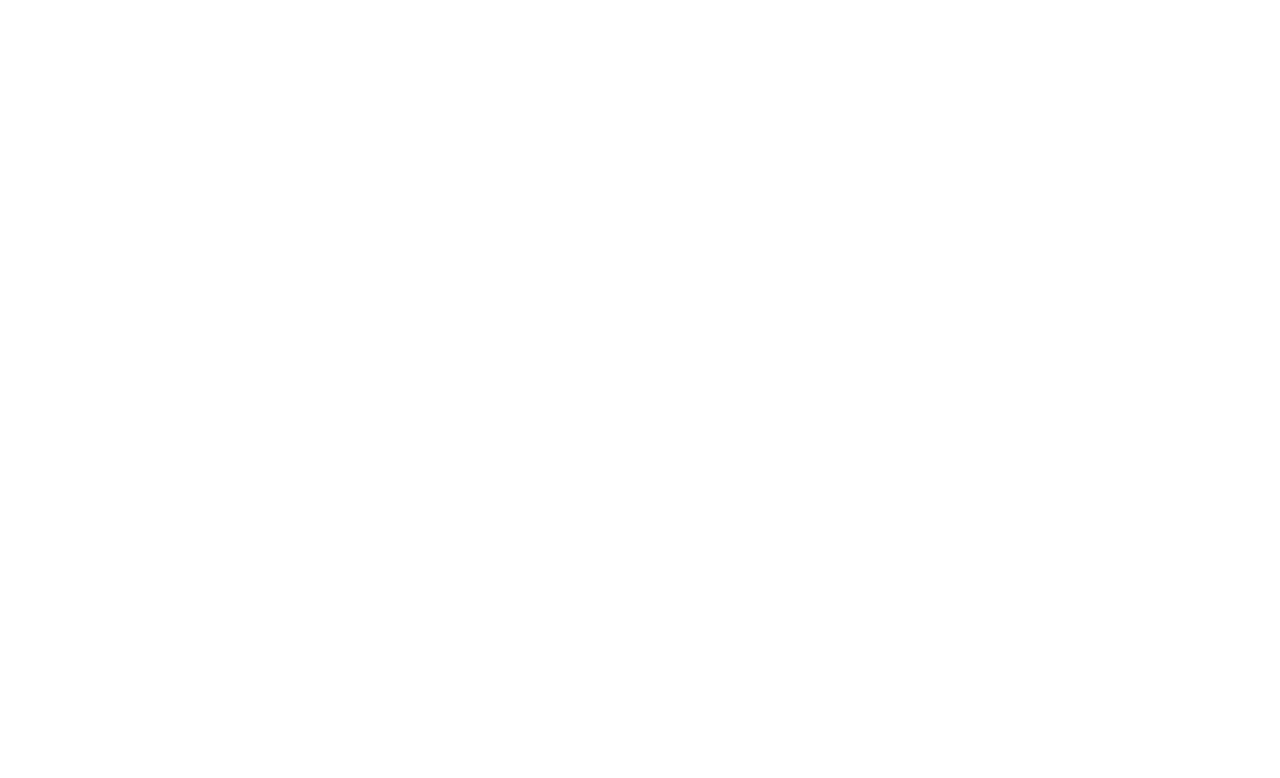
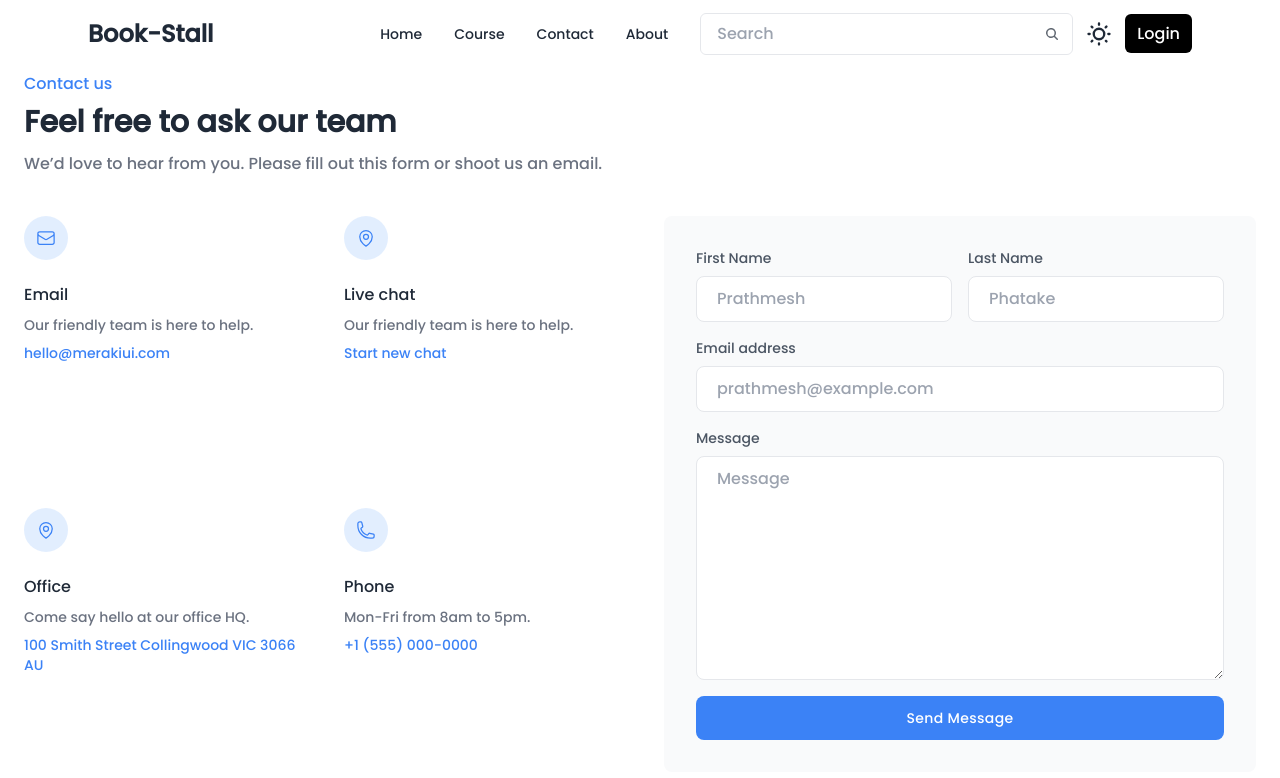
Before and after one commit to PrathmeshPhatake/Book-Stall, a React (Vite) app in the folder Frontend/: page /contact in a window 1280 px wide. Before the commit this address had no page. Shown: the top 778 px of the page. Built offline with nearby package versions, Linux system fonts and the light colour scheme.

Commit message:
about page

```diff
--- a/Frontend/src/App.jsx
+++ b/Frontend/src/App.jsx
@@ -3,6 +3,7 @@
 import { Navigate, Route, Routes } from "react-router-dom";
 import Courses from "./courses/Courses";
 import Signup from "./components/Signup";
+import Contactus from "./contactUs/contactus";
 import { Toaster } from "react-hot-toast";
 import { useAuth } from "./context/AuthProvider";
 
@@ -20,6 +21,7 @@
             /* element={<Courses/>} */
           />
           <Route path="/signup" element={<Signup />} />
+          <Route path="/contact" element={<Contactus/>} />
         </Routes>
         <Toaster />
       </div>
--- a/Frontend/src/components/Navbar.jsx
+++ b/Frontend/src/components/Navbar.jsx
@@ -46,7 +46,7 @@
         <a href="/course">Course</a>
       </li>
       <li>
-        <a>Contact</a>
+        <a  href="/contact">Contact</a>
       </li>
       <li>
         <a>About</a>
--- /dev/null
+++ b/Frontend/src/contactUs/contactus.jsx
@@ -0,0 +1,107 @@
+import React from 'react'
+import Navbar from '../components/Navbar'
+
+function contactus() {
+  return (
+    <>
+    <Navbar/>
+    <section class="bg-white dark:bg-gray-900 mt-6" >
+    <div class="container px-6 py-12 mx-auto">
+        <div>
+            <p class="font-medium text-blue-500 dark:text-blue-400">Contact us</p>
+
+            <h1 class="mt-2 text-2xl font-semibold text-gray-800 md:text-3xl dark:text-white">Feel free to ask our team</h1>
+
+            <p class="mt-3 text-gray-500 dark:text-gray-400">We’d love to hear from you. Please fill out this form or shoot us an email.</p>
+        </div>
+
+        <div class="grid grid-cols-1 gap-12 mt-10 lg:grid-cols-2">
+            <div class="grid grid-cols-1 gap-12 md:grid-cols-2">
+                <div>
+                    <span class="inline-block p-3 text-blue-500 rounded-full bg-blue-100/80 dark:bg-gray-800">
+                        <svg xmlns="http://www.w3.org/2000/svg" fill="none" viewBox="0 0 24 24" stroke-width="1.5" stroke="currentColor" class="w-5 h-5">
+                            <path stroke-linecap="round" stroke-linejoin="round" d="M21.75 6.75v10.5a2.25 2.25 0 01-2.25 2.25h-15a2.25 2.25 0 01-2.25-2.25V6.75m19.5 0A2.25 2.25 0 0019.5 4.5h-15a2.25 2.25 0 00-2.25 2.25m19.5 0v.243a2.25 2.25 0 01-1.07 1.916l-7.5 4.615a2.25 2.25 0 01-2.36 0L3.32 8.91a2.25 2.25 0 01-1.07-1.916V6.75" />
+                        </svg>
+                    </span>
+
+                    <h2 class="mt-4 text-base font-medium text-gray-800 dark:text-white">Email</h2>
+                    <p class="mt-2 text-sm text-gray-500 dark:text-gray-400">Our friendly team is here to help.</p>
+                    <p class="mt-2 text-sm text-blue-500 dark:text-blue-400">hello@merakiui.com</p>
+                </div>
+
+                <div>
+                    <span class="inline-block p-3 text-blue-500 rounded-full bg-blue-100/80 dark:bg-gray-800">
+                        <svg xmlns="http://www.w3.org/2000/svg" fill="none" viewBox="0 0 24 24" stroke-width="1.5" stroke="currentColor" class="w-5 h-5">
+                            <path stroke-linecap="round" stroke-linejoin="round" d="M15 10.5a3 3 0 11-6 0 3 3 0 016 0z" />
+                            <path stroke-linecap="round" stroke-linejoin="round" d="M19.5 10.5c0 7.142-7.5 11.25-7.5 11.25S4.5 17.642 4.5 10.5a7.5 7.5 0 1115 0z" />
+                        </svg>
+                    </span>
+
+                    <h2 class="mt-4 text-base font-medium text-gray-800 dark:text-white">Live chat</h2>
+                    <p class="mt-2 text-sm text-gray-500 dark:text-gray-400">Our friendly team is here to help.</p>
+                    <p class="mt-2 text-sm text-blue-500 dark:text-blue-400">Start new chat</p>
+                </div>
+
+                <div>
+                    <span class="inline-block p-3 text-blue-500 rounded-full bg-blue-100/80 dark:bg-gray-800">
+                        <svg xmlns="http://www.w3.org/2000/svg" fill="none" viewBox="0 0 24 24" stroke-width="1.5" stroke="currentColor" class="w-5 h-5">
+                            <path stroke-linecap="round" stroke-linejoin="round" d="M15 10.5a3 3 0 11-6 0 3 3 0 016 0z" />
+                            <path stroke-linecap="round" stroke-linejoin="round" d="M19.5 10.5c0 7.142-7.5 11.25-7.5 11.25S4.5 17.642 4.5 10.5a7.5 7.5 0 1115 0z" />
+                        </svg>
+                    </span>
+
+                    <h2 class="mt-4 text-base font-medium text-gray-800 dark:text-white">Office</h2>
+                    <p class="mt-2 text-sm text-gray-500 dark:text-gray-400">Come say hello at our office HQ.</p>
+                    <p class="mt-2 text-sm text-blue-500 dark:text-blue-400">100 Smith Street Collingwood VIC 3066 AU</p>
+                </div>
+
+                <div>
+                    <span class="inline-block p-3 text-blue-500 rounded-full bg-blue-100/80 dark:bg-gray-800">
+                        <svg xmlns="http://www.w3.org/2000/svg" fill="none" viewBox="0 0 24 24" stroke-width="1.5" stroke="currentColor" class="w-5 h-5">
+                            <path stroke-linecap="round" stroke-linejoin="round" d="M2.25 6.75c0 8.284 6.716 15 15 15h2.25a2.25 2.25 0 002.25-2.25v-1.372c0-.516-.351-.966-.852-1.091l-4.423-1.106c-.44-.11-.902.055-1.173.417l-.97 1.293c-.282.376-.769.542-1.21.38a12.035 12.035 0 01-7.143-7.143c-.162-.441.004-.928.38-1.21l1.293-.97c.363-.271.527-.734.417-1.173L6.963 3.102a1.125 1.125 0 00-1.091-.852H4.5A2.25 2.25 0 002.25 4.5v2.25z" />
+                        </svg>
+                    </span>
+
+                    <h2 class="mt-4 text-base font-medium text-gray-800 dark:text-white">Phone</h2>
+                    <p class="mt-2 text-sm text-gray-500 dark:text-gray-400">Mon-Fri from 8am to 5pm.</p>
+                    <p class="mt-2 text-sm text-blue-500 dark:text-blue-400">+1 (555) 000-0000</p>
+                </div>
+            </div>
+
+            <div class="p-4 py-6 rounded-lg bg-gray-50 dark:bg-gray-800 md:p-8">
+                <form>
+                    <div class="-mx-2 md:items-center md:flex">
+                        <div class="flex-1 px-2">
+                            <label class="block mb-2 text-sm text-gray-600 dark:text-gray-200">First Name</label>
+                            <input type="text" placeholder="Prathmesh " class="block w-full px-5 py-2.5 mt-2 text-gray-700 placeholder-gray-400 bg-white border border-gray-200 rounded-lg dark:placeholder-gray-600 dark:bg-gray-900 dark:text-gray-300 dark:border-gray-700 focus:border-blue-400 dark:focus:border-blue-400 focus:ring-blue-400 focus:outline-none focus:ring focus:ring-opacity-40" />
+                        </div>
+
+                        <div class="flex-1 px-2 mt-4 md:mt-0">
+                            <label class="block mb-2 text-sm text-gray-600 dark:text-gray-200">Last Name</label>
+                            <input type="text" placeholder="Phatake" class="block w-full px-5 py-2.5 mt-2 text-gray-700 placeholder-gray-400 bg-white border border-gray-200 rounded-lg dark:placeholder-gray-600 dark:bg-gray-900 dark:text-gray-300 dark:border-gray-700 focus:border-blue-400 dark:focus:border-blue-400 focus:ring-blue-400 focus:outline-none focus:ring focus:ring-opacity-40" />
+                        </div>
+                    </div>
+
+                    <div class="mt-4">
+                        <label class="block mb-2 text-sm text-gray-600 dark:text-gray-200">Email address</label>
+                        <input type="email" placeholder="prathmesh@example.com" class="block w-full px-5 py-2.5 mt-2 text-gray-700 placeholder-gray-400 bg-white border border-gray-200 rounded-lg dark:placeholder-gray-600 dark:bg-gray-900 dark:text-gray-300 dark:border-gray-700 focus:border-blue-400 dark:focus:border-blue-400 focus:ring-blue-400 focus:outline-none focus:ring focus:ring-opacity-40" />
+                    </div>
+
+                    <div class="w-full mt-4">
+                        <label class="block mb-2 text-sm text-gray-600 dark:text-gray-200">Message</label>
+                        <textarea class="block w-full h-32 px-5 py-2.5 mt-2 text-gray-700 placeholder-gray-400 bg-white border border-gray-200 rounded-lg md:h-56 dark:placeholder-gray-600 dark:bg-gray-900 dark:text-gray-300 dark:border-gray-700 focus:border-blue-400 dark:focus:border-blue-400 focus:ring-blue-400 focus:outline-none focus:ring focus:ring-opacity-40" placeholder="Message"></textarea>
+                    </div>
+
+                    <button class="w-full px-6 py-3 mt-4 text-sm font-medium tracking-wide text-white capitalize transition-colors duration-300 transform bg-blue-500 rounded-lg hover:bg-blue-400 focus:outline-none focus:ring focus:ring-blue-300 focus:ring-opacity-50">
+                        Send message
+                    </button>
+                </form>
+            </div>
+        </div>
+    </div>
+</section>
+    </>
+  )
+}
+
+export default contactus
```
